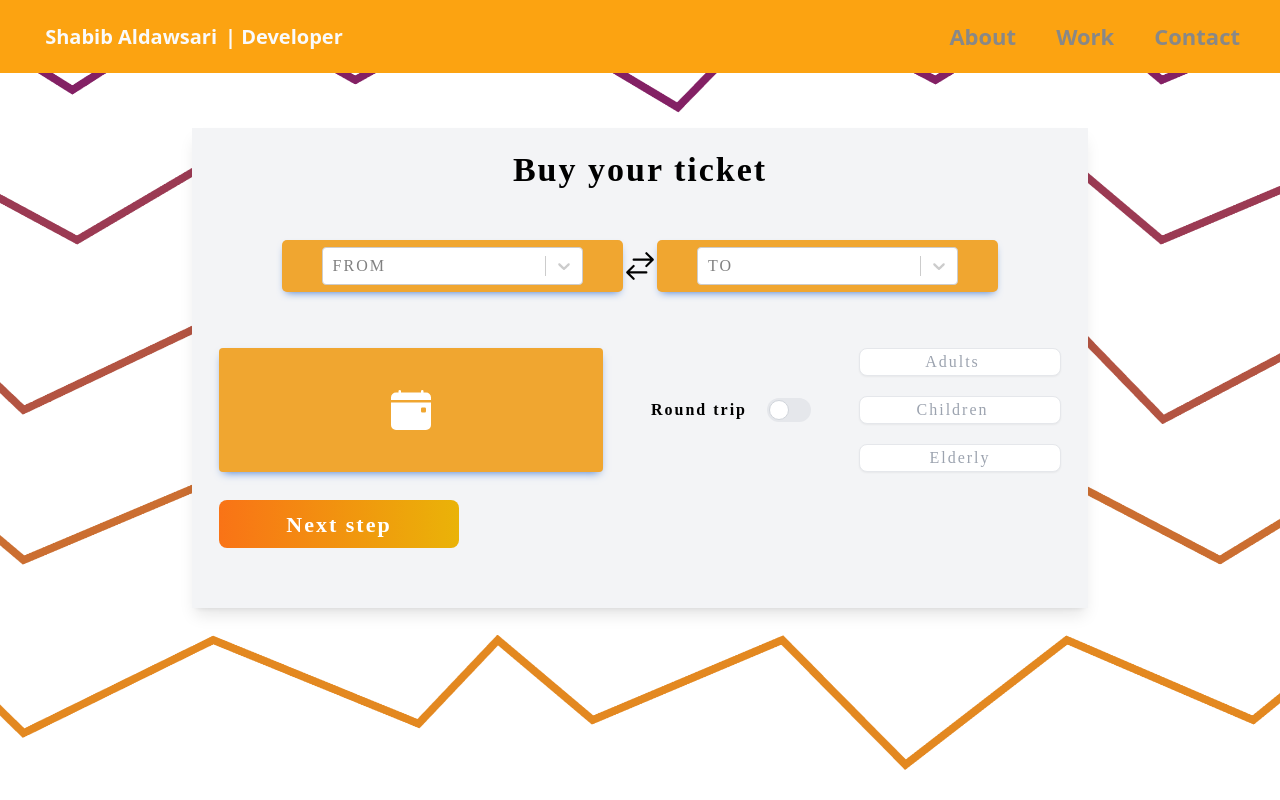
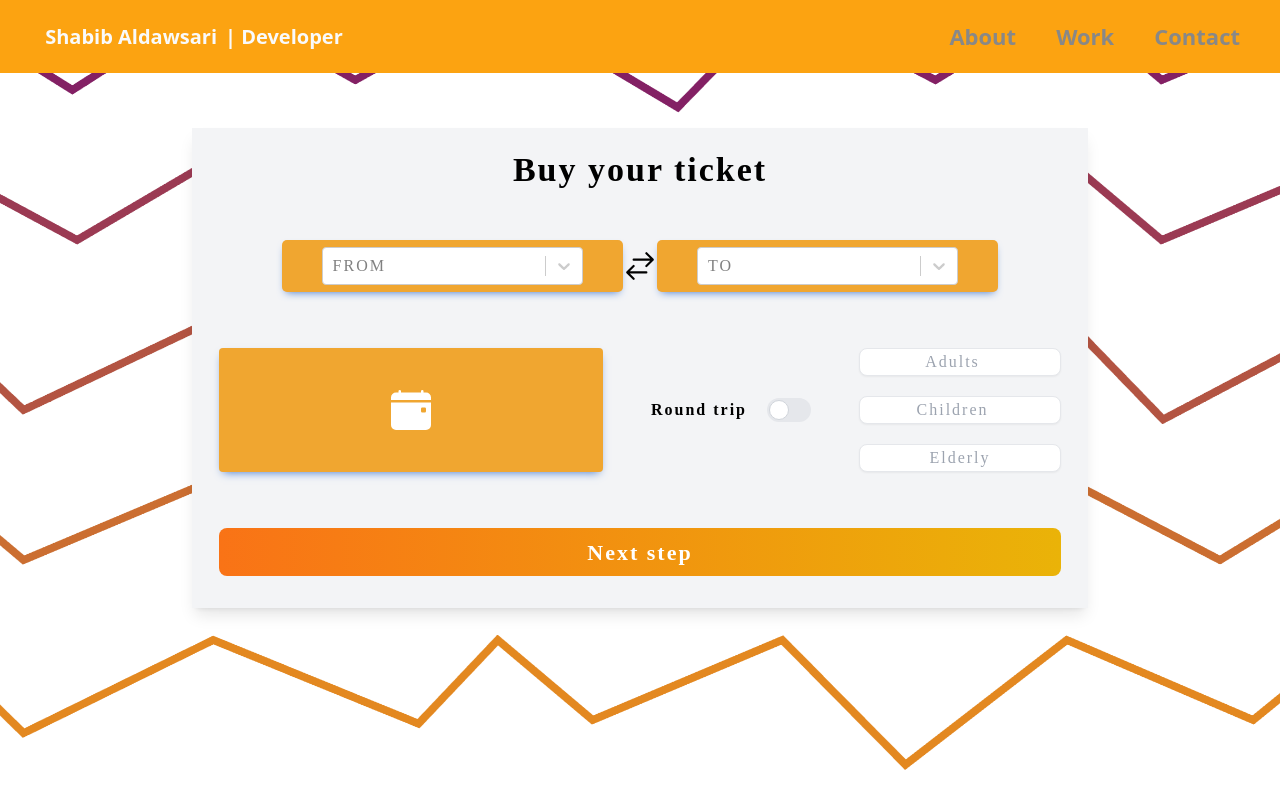
Before and after one commit to ShabibCodes/Rail-reservation, a React (Vite) app: page / in a window 1280 px wide. Built offline with nearby package versions, Linux system fonts and the light colour scheme; a web font is replaced by a local one; what tw-elements would draw is missing.

Commit message:
form submit

```diff
--- a/src/components/Main.jsx
+++ b/src/components/Main.jsx
@@ -24,6 +24,7 @@ const Main = () => {
 		register,
 		handleSubmit,
 		formState: { errors },
+		watch,
 	} = useForm();
 
 	const handleDate = () => {
@@ -40,14 +41,14 @@ const Main = () => {
 			<section className=" w-full h-screen py-20  bg-main-pattern bg-cover bg-center bg-fixed">
 				{/* Card */}
 				<div
-					className={`absolute inset-0 top-[100px] max-w-[70%] h-[30em]
+					className={` absolute inset-0 top-[100px] max-w-[70%] h-[30em]
                 flex flex-col gap-7 mt-7 items-center mx-auto bg-gray-100 border-5 shadow-lg`}
 				>
 					<div className="w-fit px-10 mt-4 mb-7 ">
 						<p className=" h-10 text-[34px] font-bold">Buy your ticket </p>
 					</div>
-					{/* FROM TO */}
-					<div className="w-[80%] flex flex-row justify-between items-center">
+					{/* FROM TO ROW */}
+					<div className="w-[80%] flex flex-row justify-around items-center">
 						{/* FROM */}
 
 						<Select
@@ -143,8 +144,7 @@ const Main = () => {
 								</p>
 							</div>
 						</div>
-
-						<button type="submit">
+						<button type="submit" className="w-full my-7 shadow-danger-500">
 							<Link
 								to={"/seats"}
 								className={`${styles.navBarElement} hover:bg-red-700  text-[22px] font-bold text-white predict-button flex justify-center items-center
--- a/tailwind.config.js
+++ b/tailwind.config.js
@@ -9,6 +9,7 @@ module.exports = {
 		extend: {
 			backgroundImage: {
 				"main-pattern": "url('/src/assets/peak_background.png')",
+				"train-pattern": "url('/src/assets/train.jpeg')",
 			},
 		},
 	},
```
Also changed, not shown: src/assets/train.jpeg (added).
